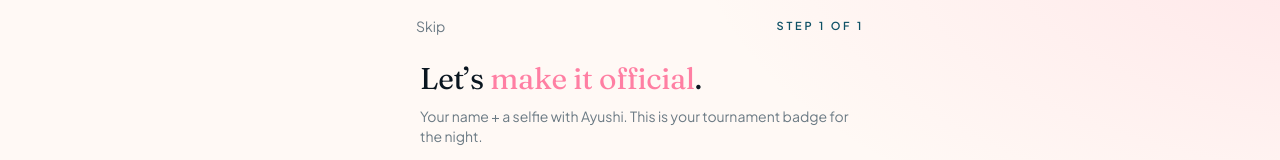
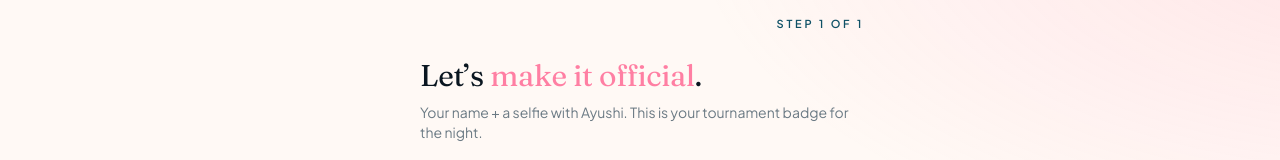
Before and after one commit to rjaanav/ayushi-invitational, a Next.js app: page /onboarding in a window 1280 px wide. Shown: the top 160 px of the page. Built offline with nearby package versions, Linux system fonts and the light colour scheme; no server answers; the database is empty; sample sign-in values are in the browser's storage.

Commit message:
removed the skip

```diff
--- a/src/app/onboarding/page.tsx
+++ b/src/app/onboarding/page.tsx
@@ -5,7 +5,6 @@ import { useRouter } from "next/navigation";
 import { toast } from "sonner";
 import { Camera, Loader2, Sparkles } from "lucide-react";
 import { motion } from "framer-motion";
-import Link from "next/link";
 import { doc, serverTimestamp, updateDoc } from "firebase/firestore";
 import { ref as storageRef, uploadBytes, getDownloadURL } from "firebase/storage";
 import { useAuth } from "@/lib/hooks/useAuth";
@@ -84,8 +83,7 @@ export default function OnboardingPage() {
 
   return (
     <div className="flex-1 flex flex-col pb-24">
-      <div className="px-4 pt-4 flex items-center justify-between">
-        <Link href="/" className="text-sm text-muted">Skip</Link>
+      <div className="px-4 pt-4 flex items-center justify-end">
         <span className="text-[11px] uppercase tracking-[0.25em] text-court-700 font-semibold">
           Step 1 of 1
         </span>
```
